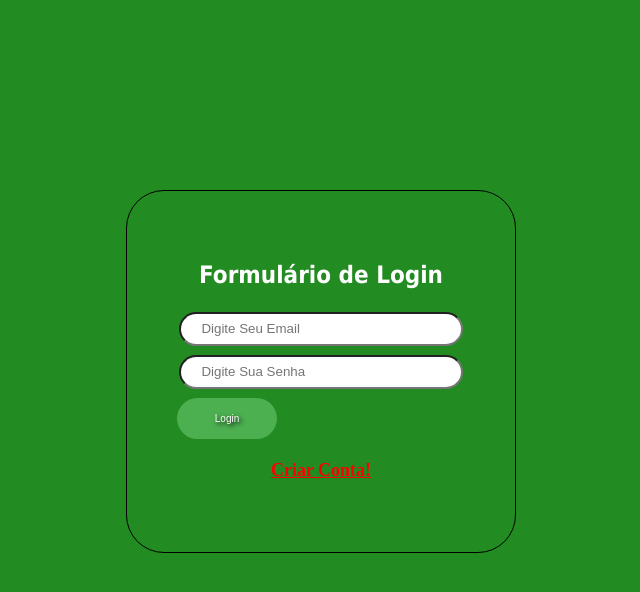
After one commit to andr3m0ur4/ChatMyChatApp, a PHP site: page / in a window 1280 px wide. The commit adds this page. Shown: the top 592 px of the page, without its empty margins (319-959 px from the left). Run offline with PHP 8.4, Linux system fonts and the light colour scheme.

Commit message:
Refactoring página de login

```diff
--- a/pages/login.css
+++ b/css/login.css
@@ -1,12 +1,13 @@
-body{
+body {
 	background-color: #228b22;
 	background-size: cover;
 }
-#form1{
+
+#form1 {
 	background-color: #228b22;
 	border: 1px solid black;
 	width: 390px;
-	margin: 190px;
+	margin: 190px auto;
 	padding: 50px;
 	text-align: center;
 	-webkit-box-sizing: border-box;
@@ -17,27 +18,30 @@ body{
 	border-bottom-right-radius: 38px;
 	border-bottom-left-radius: 38px;
 }
-input[type=password]{
-	width: 100%;
+
+h2 {
+	text-align: center;
+	font-family: Tahoma;
+	color: white;
+}
+
+input[type=email], input[type=password] {
+	width: 90%;
 	height: 0px;
 	padding: 15px 20px;
+	padding-right: 0;
 	margin: 3px 0;
 	border-top-right-radius: 38px;
 	border-top-left-radius: 38px;
 	border-bottom-right-radius: 38px;
 	border-bottom-left-radius: 38px;
 }
-input[type=email]{
-	width: 100%;
-	height: 0px;
-	padding: 15px 20px;
-	margin: 3px 0;
-	border-top-right-radius: 38px;
-	border-top-left-radius: 38px;
-	border-bottom-right-radius: 38px;
-	border-bottom-left-radius: 38px;
+
+input[type=password] {
+	margin-top: 6px;
 }
-#btn1{
+
+#btn1 {
 	background-color: #4caf50;
 	border: none;
 	color: white;
@@ -49,13 +53,18 @@ input[type=email]{
 	font-size: 10px;
 	text-shadow: 2px 2px 4px black;
 	width: 100px;
+	margin-top: 6px;
 	border-top-right-radius: 38px;
 	border-top-left-radius: 38px;
 	border-bottom-right-radius: 38px;
 	border-bottom-left-radius: 38px;
 }
-h2{
-	text-align: center;
-	font-family: tahoma;
-	color: white;
+
+a {
+	color: red;
+	font-size: 18px;
 }
+
+.clear {
+	clear: left;
+}
--- /dev/null
+++ b/index.php
@@ -0,0 +1,44 @@
+<!DOCTYPE html>
+<html lang="pt-br">
+	<head>
+		<meta charset="utf-8">
+		<title>Bem Vindo ao MyChatApp</title>
+		<link rel="stylesheet" type="text/css" href="./css/login.css">
+	</head>
+	<body>
+
+		<div id="login-div">
+			<form id="form1" method="post" action="./pages/user_login.php">
+				<h2>Formulário de Login</h2>
+
+				<div>
+					<label>
+						<input type="email" name="user_email_login" placeholder="Digite Seu Email" required>
+					</label>
+
+					<label>
+						<input type="password" name="user_password_login" placeholder="Digite Sua Senha" required>
+					</label>
+
+					<button id="btn1" type="submit">Login</button>
+
+					<div class="clear"></div>
+
+					<?php
+						if (isset($_GET['error'])){
+					?>
+					<tr>
+						<td></td><td><span style="color: red;">Verifique seu Email ou Senha</span></td>
+					</tr>
+					<?php
+						}
+					?>
+				</div>
+				<h4>
+					<a href="./pages/signup.php">Criar Conta!</a>
+				</h4>
+			</form>
+		</div>
+
+	</body>
+</html>
```
Also changed, not shown: pages/index.php (deleted, +0 -37 lines).
